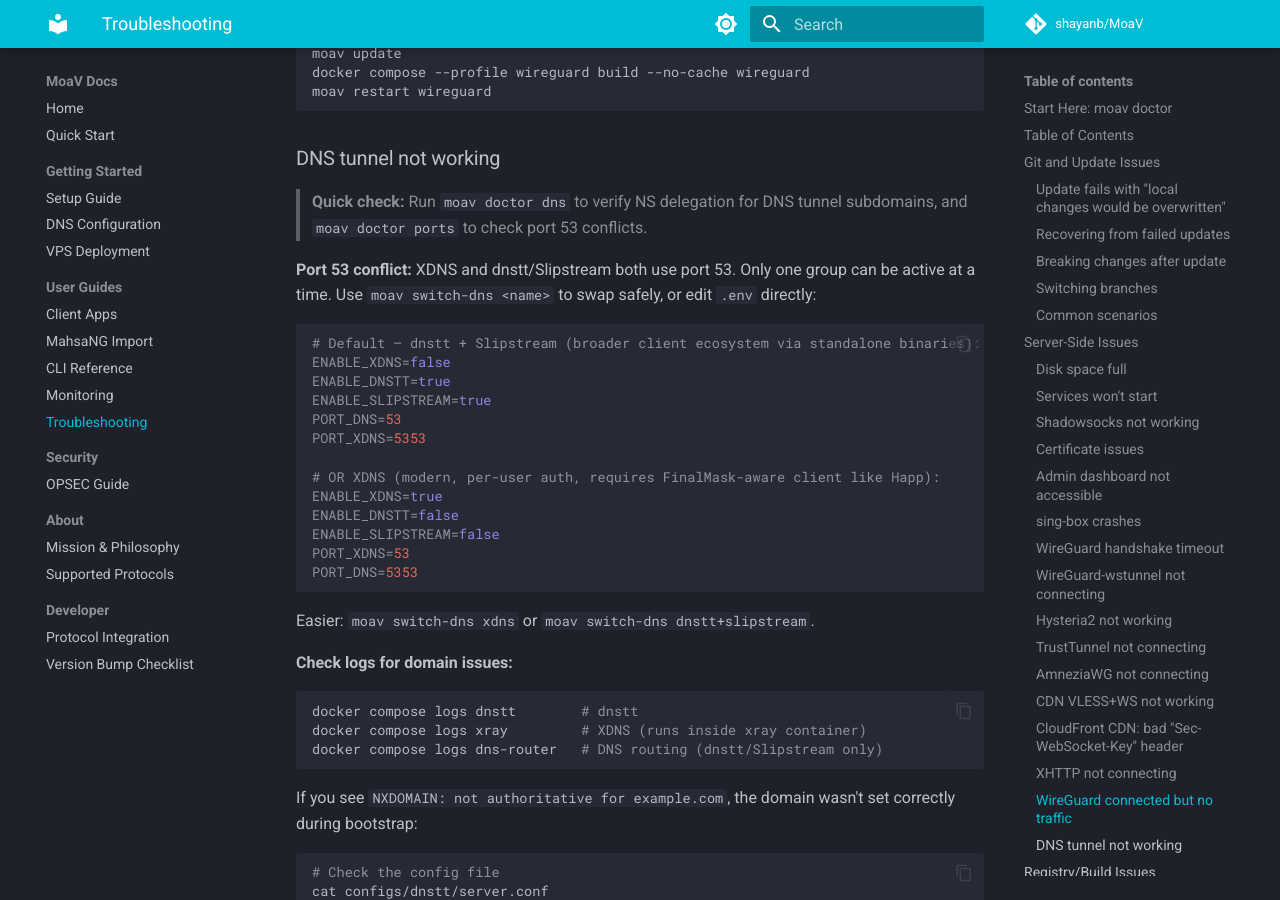
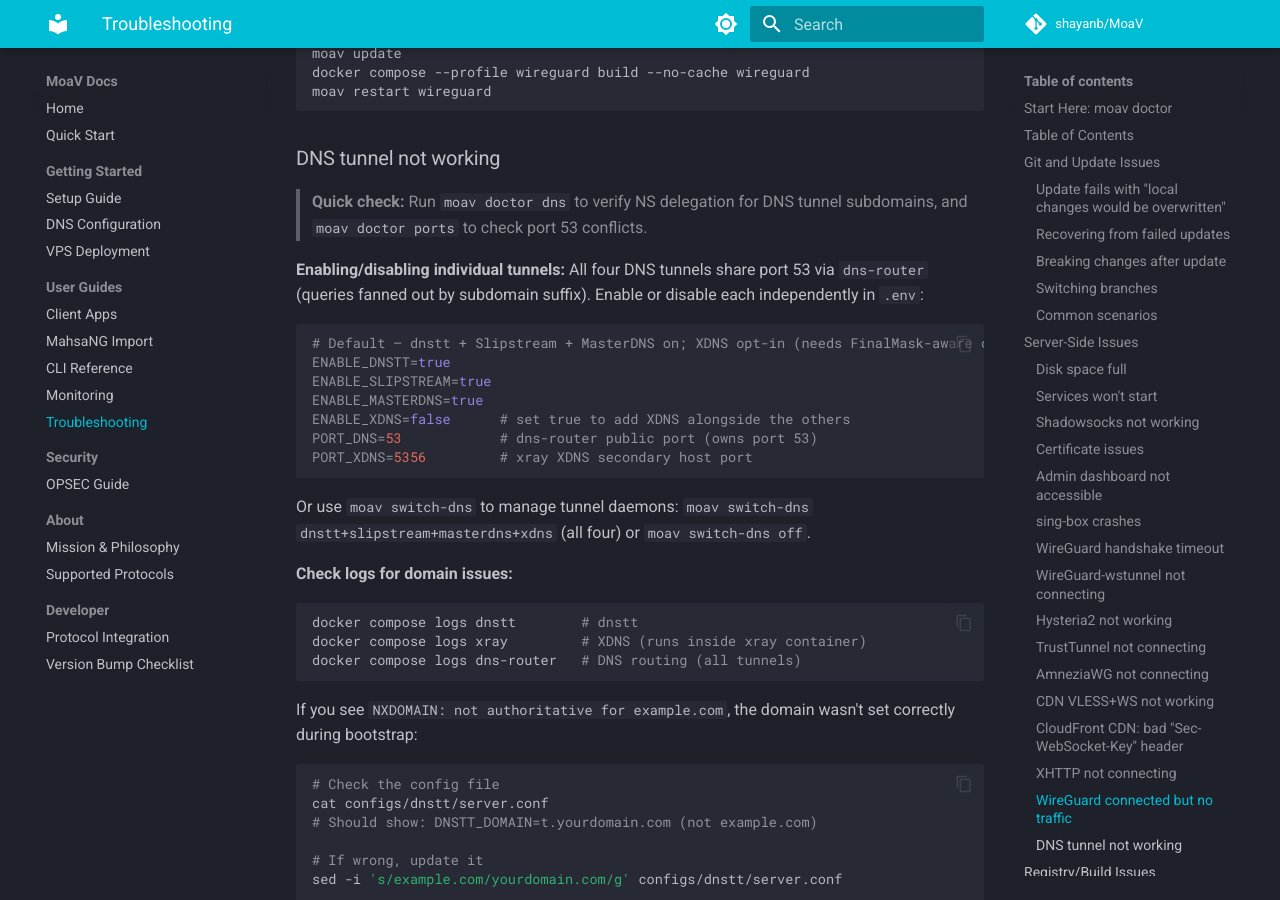
Before and after one commit to MotherofallVPNs/moav-site, an MkDocs documentation site: the page built from docs/TROUBLESHOOTING.md, in a window 1280 px wide and 900 px high, scrolled down 18448 px. Built offline with MkDocs 1.6.1 and Material for MkDocs 9.7.7, drawn with Linux system fonts in a browser that asks for light colours; comment, search, counter and statistics services are not loaded.

Commit message:
refactor: remove DNS tunnel mutual-exclusion model; reframe switch-dns
All DNS tunnels now share port 53 via dns-router. This commit removes all
remnants of the old port-group conflict enforcement that assumed XDNS and
dnstt/Slipstream were mutually exclusive.

- moav.sh: remove dead port-group conflict check from switch-dns; remove
  hard-block conflict guard from cmd_start; reframe switch-dns description
  to "enable/disable tunnel daemons"; fix doctor_check_conflicts to report
  enabled tunnels without multi-group check; fix doctor_check_env to unify
  port 53 check across all four tunnels; fix zone file comments; update
  main help line text
- docs/TROUBLESHOOTING.md: rewrite "Port 53 conflict" section; show the
  ENABLE_XXX=true/false pattern as the primary way to toggle tunnels
- docs/DNS.md: remove last switch-dns/mutual-exclusion paragraph; keep
  tunnel comparison table (already updated)
- CHANGELOG.md: document all changes under [Unreleased]

````diff
--- a/docs/TROUBLESHOOTING.md
+++ b/docs/TROUBLESHOOTING.md
@@ -855,29 +855,23 @@
 
 > **Quick check:** Run `moav doctor dns` to verify NS delegation for DNS tunnel subdomains, and `moav doctor ports` to check port 53 conflicts.
 
-**Port 53 conflict:** XDNS and dnstt/Slipstream both use port 53. Only one group can be active at a time. Use `moav switch-dns <name>` to swap safely, or edit `.env` directly:
-```bash
-# Default — dnstt + Slipstream (broader client ecosystem via standalone binaries):
-ENABLE_XDNS=false
+**Enabling/disabling individual tunnels:** All four DNS tunnels share port 53 via `dns-router` (queries fanned out by subdomain suffix). Enable or disable each independently in `.env`:
+```bash
+# Default — dnstt + Slipstream + MasterDNS on; XDNS opt-in (needs FinalMask-aware client):
 ENABLE_DNSTT=true
 ENABLE_SLIPSTREAM=true
-PORT_DNS=53
-PORT_XDNS=5353
-
-# OR XDNS (modern, per-user auth, requires FinalMask-aware client like Happ):
-ENABLE_XDNS=true
-ENABLE_DNSTT=false
-ENABLE_SLIPSTREAM=false
-PORT_XDNS=53
-PORT_DNS=5353
-```
-Easier: `moav switch-dns xdns` or `moav switch-dns dnstt+slipstream`.
+ENABLE_MASTERDNS=true
+ENABLE_XDNS=false      # set true to add XDNS alongside the others
+PORT_DNS=53            # dns-router public port (owns port 53)
+PORT_XDNS=5356         # xray XDNS secondary host port
+```
+Or use `moav switch-dns` to manage tunnel daemons: `moav switch-dns dnstt+slipstream+masterdns+xdns` (all four) or `moav switch-dns off`.
 
 **Check logs for domain issues:**
 ```bash
 docker compose logs dnstt        # dnstt
 docker compose logs xray         # XDNS (runs inside xray container)
-docker compose logs dns-router   # DNS routing (dnstt/Slipstream only)
+docker compose logs dns-router   # DNS routing (all tunnels)
 ```
 
 If you see `NXDOMAIN: not authoritative for example.com`, the domain wasn't set correctly during bootstrap:
````
Also changed, not shown: docs/DNS.md (+6 -8 lines).
